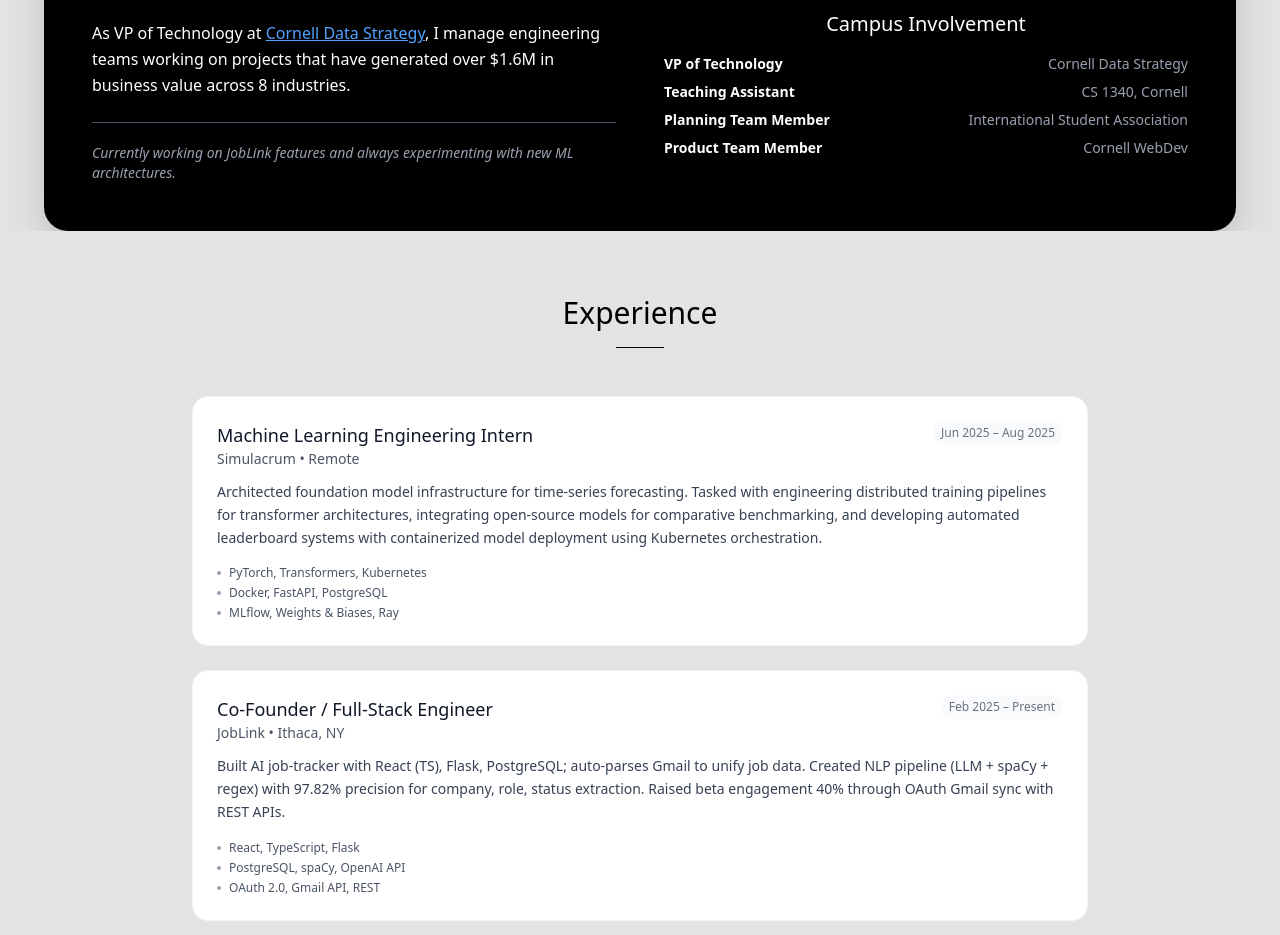
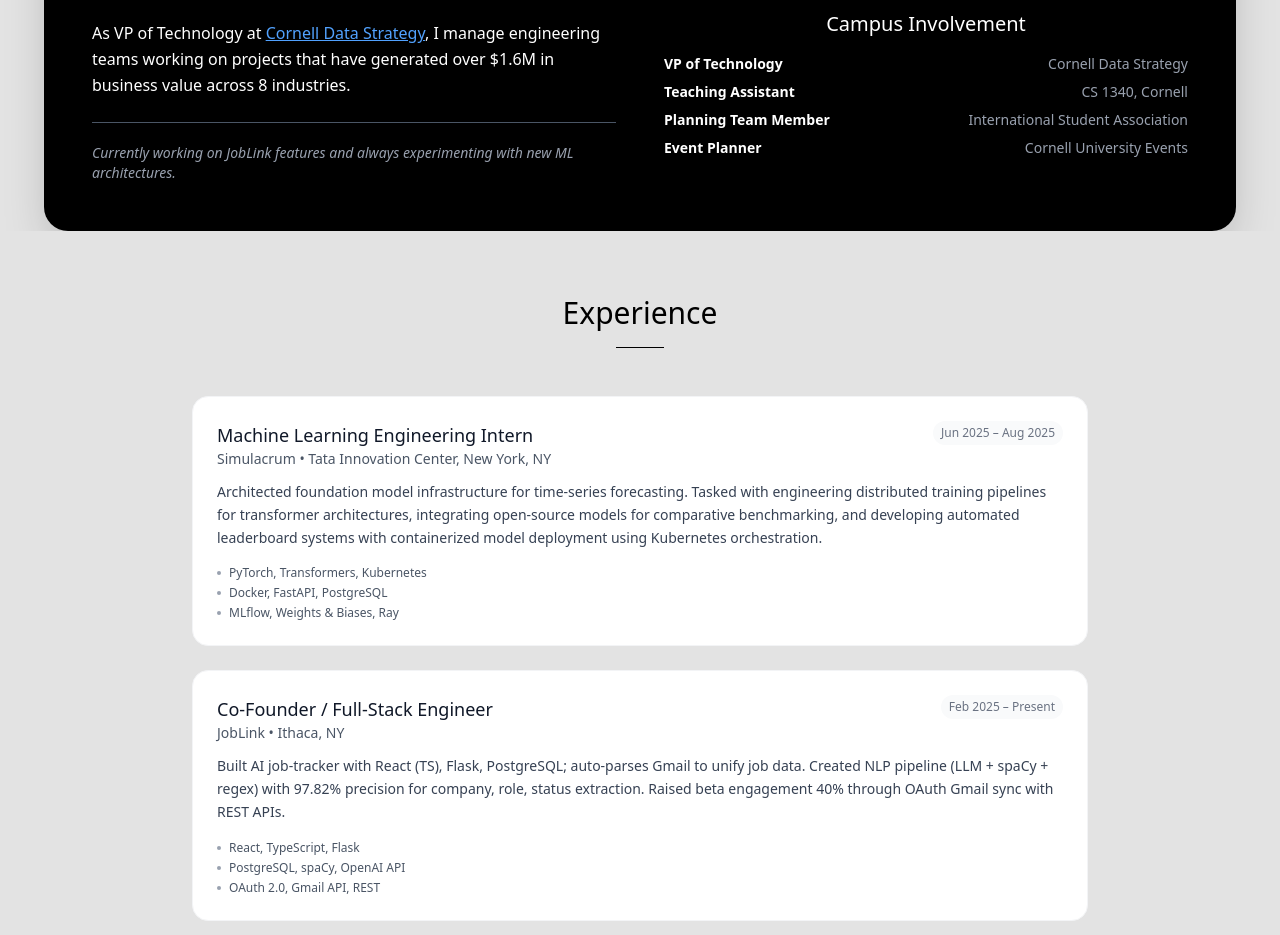
Before and after one commit to farhan-439/my_portfolio, a React (Vite) app: page / in a window 1280 px wide. Shown: the part 1440-2375 px from the top of the page. Built offline with nearby package versions, Linux system fonts and the light colour scheme.

Commit message:
fix dom property errors and TS types

```diff
--- a/src/components/About.tsx
+++ b/src/components/About.tsx
@@ -129,8 +129,8 @@
                     <span className="text-gray-400 text-right">International Student Association</span>
                   </div>
                   <div className="flex justify-between items-start">
-                    <span><strong className="text-white">Product Team Member</strong></span>
-                    <span className="text-gray-400 text-right">Cornell WebDev</span>
+                    <span><strong className="text-white">Event Planner</strong></span>
+                    <span className="text-gray-400 text-right">Cornell University Events</span>
                   </div>
                 </div>
               </div>
--- a/src/components/Contacts.tsx
+++ b/src/components/Contacts.tsx
@@ -1,4 +1,4 @@
-import React, { useRef, useEffect, useState } from 'react';
+import { useRef, useEffect, useState } from 'react';
 
 // Custom hook for intersection observer
 const useInView = (options = {}) => {
@@ -23,7 +23,7 @@
         observer.unobserve(node);
       }
     };
-  }, []);
+  }, [options]);
 
   return [ref, isInView] as const;
 };
--- a/src/components/ExperienceSection.tsx
+++ b/src/components/ExperienceSection.tsx
@@ -42,7 +42,7 @@
     company: "Simulacrum",
     role: "Machine Learning Engineering Intern",
     period: "Jun 2025 – Aug 2025",
-    location: "Remote",
+    location: "Tata Innovation Center, New York, NY",
     description: "Architected foundation model infrastructure for time-series forecasting. Tasked with engineering distributed training pipelines for transformer architectures, integrating open-source models for comparative benchmarking, and developing automated leaderboard systems with containerized model deployment using Kubernetes orchestration.",
     highlights: [
       "PyTorch, Transformers, Kubernetes",
--- a/src/components/Navbar.tsx
+++ b/src/components/Navbar.tsx
@@ -29,7 +29,7 @@
 
     const targetElement = document.querySelector(href);
     if (targetElement) {
-      const offsetTop = targetElement.offsetTop - 80; // Account for navbar height
+      const offsetTop = (targetElement as HTMLElement).offsetTop - 80; // Account for navbar height
 
       window.scrollTo({
         top: offsetTop,
--- a/src/components/SpiralTimeline.tsx
+++ b/src/components/SpiralTimeline.tsx
@@ -71,6 +71,7 @@
   githubUrl: string;
   liveUrl?: string;
   isAward?: boolean;
+  codePrivate?: boolean;
 }
 
 const featuredProjects: Project[] = [
@@ -87,7 +88,7 @@
       { label: "Engagement Boost", value: "+40%" },
       { label: "Gmail Integration", value: "OAuth" }
     ],
-    // githubUrl: 'https://github.com/farhan/joblink', // code is private
+    githubUrl: '', // code is private, so leave as empty string
     liveUrl: 'https://joblink.one',
     codePrivate: true // <-- add this flag
   },
```
